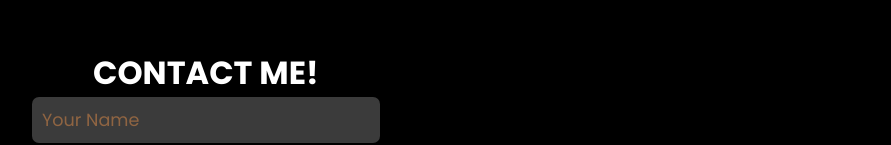
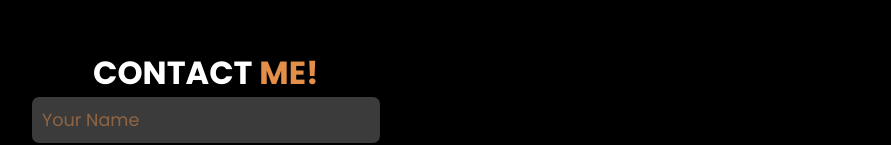
Before and after one commit to Arifkhan2007111/Portfolio, a React (Vite) app in the folder FrontEnd/: page / in a window 1280 px wide. Shown: the part 7371-7516 px from the top of the page, without its empty margins (127-1018 px from the left). Built offline with nearby package versions, Linux system fonts and the light colour scheme.

Commit message:
Some Connect changes

```diff
--- a/FrontEnd/src/index.css
+++ b/FrontEnd/src/index.css
@@ -548,6 +548,10 @@ body{
     gap: 10px;
 }
 
+.connect-form h1 span{
+    color: var(--animation);
+}
+
 .connect-form form input, textarea {
     width: 80%;
     outline: none;
```
